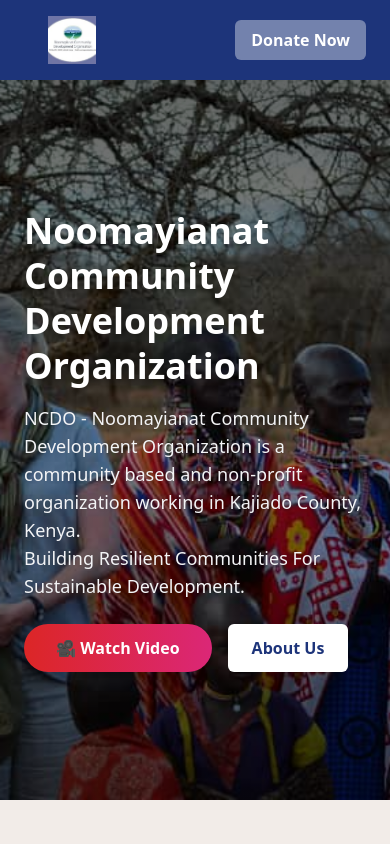
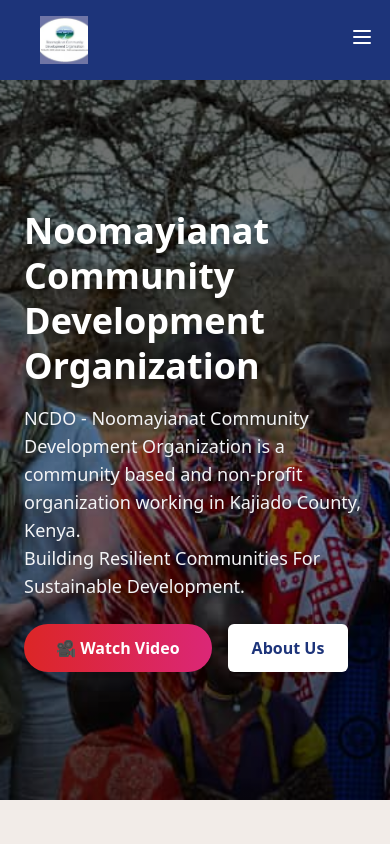
Before and after one commit to dennismusa/ncdo-website, a React (Create React App) app: page / in a window 390 px wide. Shown: the top 844 px of the page. Built offline with nearby package versions, Linux system fonts and the light colour scheme.

Commit message:
Update HomePage: fix mobile navbar and responsive layout

```diff
--- a/src/components/HomePage.js
+++ b/src/components/HomePage.js
@@ -20,6 +20,7 @@ import partner5 from "../images/partner5.png";
 
 export default function HomePage() {
   // Programs array (all using ncdo7 image)
+   const [menuOpen, setMenuOpen] = useState(false);
   const programs = [
     {
       title: "Wetlands Restoration and Management",
@@ -68,24 +69,64 @@ export default function HomePage() {
 
   return (
     <div className="font-sans">
+
       {/* Navbar */}
-      <nav className="bg-[#1D347A] shadow-md flex items-center justify-between px-6 py-4 text-white">
+
+     {/* Navbar */}
+<nav className="bg-[#1D347A] shadow-md px-4 sm:px-6 py-4 text-white flex items-center justify-between">
+  {/* Logo */}
   <div className="flex items-center space-x-3">
     <img src={ncdolgo} alt="NCDO Logo" className="w-24 h-12 object-contain" />
   </div>
+
+  {/* Desktop Links */}
   <ul className="hidden md:flex space-x-6 font-semibold">
     <li><Link to="/" className="hover:text-[#F2ECE8]">Home</Link></li>
     <li><a href="#about" className="hover:text-[#F2ECE8]">Who We Are</a></li>
     <li><a href="#programs" className="hover:text-[#F2ECE8]">Programs</a></li>
     <li><a href="#contact" className="hover:text-[#F2ECE8]">Contact Us</a></li>
   </ul>
+
+  {/* Donate Button */}
   <Link
     to="/donate"
-          className="bg-[#7382AD] text-white px-4 py-2 rounded-md font-bold hover:bg-[#F2ECE8] hover:text-[#1D347A] transition"
+    className="hidden md:inline-block bg-[#7382AD] text-white px-4 py-2 rounded-md font-bold hover:bg-[#F2ECE8] hover:text-[#1D347A] transition"
   >
     Donate Now
   </Link>
+
+  {/* Mobile Hamburger */}
+  <div className="md:hidden">
+    <button
+      onClick={() => setMenuOpen(!menuOpen)}
+      className="text-white focus:outline-none"
+    >
+      {menuOpen ? (
+        <svg className="w-6 h-6" fill="none" stroke="currentColor" viewBox="0 0 24 24">
+          <path strokeLinecap="round" strokeLinejoin="round" strokeWidth="2" d="M6 18L18 6M6 6l12 12" />
+        </svg>
+      ) : (
+        <svg className="w-6 h-6" fill="none" stroke="currentColor" viewBox="0 0 24 24">
+          <path strokeLinecap="round" strokeLinejoin="round" strokeWidth="2" d="M4 6h16M4 12h16M4 18h16" />
+        </svg>
+      )}
+    </button>
+  </div>
+
+  {/* Mobile Menu */}
+  {menuOpen && (
+    <div className="absolute top-full left-0 w-full bg-[#1D347A] flex flex-col items-center py-4 space-y-2 md:hidden z-50">
+      <Link to="/" onClick={() => setMenuOpen(false)} className="hover:text-[#F2ECE8]">Home</Link>
+      <a href="#about" onClick={() => setMenuOpen(false)} className="hover:text-[#F2ECE8]">Who We Are</a>
+      <a href="#programs" onClick={() => setMenuOpen(false)} className="hover:text-[#F2ECE8]">Programs</a>
+      <a href="#contact" onClick={() => setMenuOpen(false)} className="hover:text-[#F2ECE8]">Contact Us</a>
+      <Link to="/donate" onClick={() => setMenuOpen(false)} className="bg-[#7382AD] text-white px-4 py-2 rounded-md font-bold hover:bg-[#F2ECE8] hover:text-[#1D347A] transition">
+        Donate Now
+      </Link>
+    </div>
+  )}
 </nav>
+
 
       {/* Hero Section with sliding background */}
       <section
```
Also changed, not shown: package.json (+5 -2 lines), 1 other file (tests, documents, lock files or other folders). Lines whose indentation alone changed are shown as unchanged.
